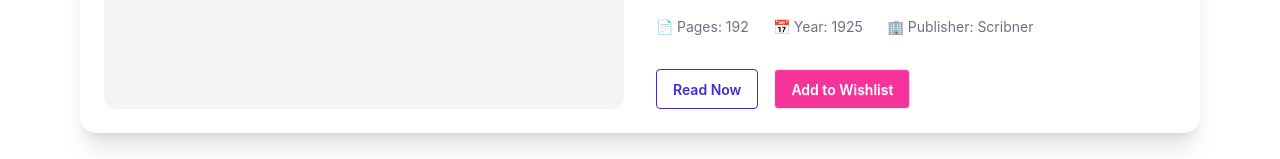
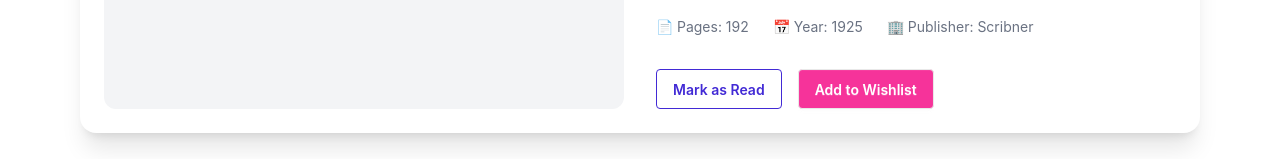
Before and after one commit to mdshantosharker/Book-Vibe, a React (Vite) app: page /bookDetails/1 in a window 1280 px wide. Shown: the part 549-708 px from the top of the page. Built offline with nearby package versions, Linux system fonts and the light colour scheme; no server answers.

Commit message:
store read books part1

```diff
--- a/src/Pages/bookDetails/BookDetails.jsx
+++ b/src/Pages/bookDetails/BookDetails.jsx
@@ -1,4 +1,4 @@
-import React from "react";
+import React, { useState } from "react";
 import { useLoaderData, useParams } from "react-router";
 
 const BookDetails = () => {
@@ -7,7 +7,20 @@ const BookDetails = () => {
   const books = useLoaderData();
   //   console.log(books,'books');
   const expectedBook = books.find((book) => book.bookId == bookId);
-  console.log(expectedBook);
+
+  const [storeBook, setStoreBook] = useState([]);
+
+  const handleMarkAsRead = (currentBook) => {
+    const isExistBook = storeBook.find(
+      (book) => book.bookId === currentBook.bookId,
+    );
+    if (isExistBook) {
+      alert("already exit");
+    } else {
+      setStoreBook([...storeBook, currentBook]);
+    }
+    console.log(storeBook);
+  };
   return (
     <>
       <div className="max-w-6xl mx-auto my-10 px-4">
@@ -49,7 +62,12 @@ const BookDetails = () => {
             </div>
 
             <div className="flex gap-4 pt-4">
-              <button className="btn btn-outline btn-primary">Read Now</button>
+              <button
+                className="btn btn-outline btn-primary"
+                onClick={() => handleMarkAsRead(expectedBook)}
+              >
+                Mark as Read
+              </button>
               <button className="btn bg-pink-500 text-white hover:bg-pink-600">
                 Add to Wishlist
               </button>
```
